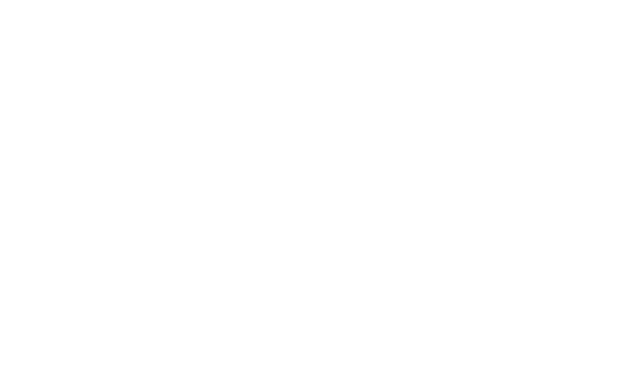
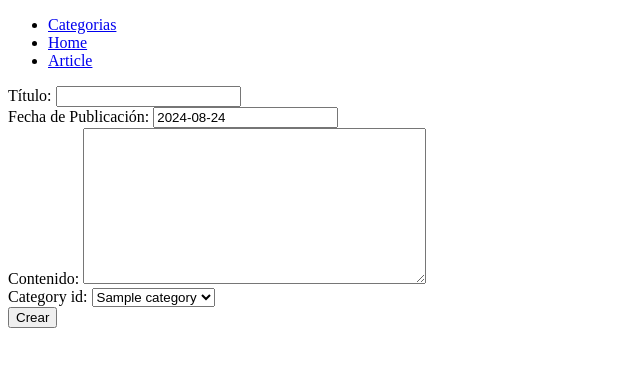
Before and after one commit to Fernanda-Marcano/personal-blog, a Django app: page /blog/article/create/ in a window 1280 px wide. Before the commit the part shown is empty. Shown: the top 367 px of the page, without its empty margins (0-640 px from the left). Run offline with Django 5.2, Linux system fonts and the light colour scheme; tables that the repository leaves empty hold one stand-in row (values such as "Sample post").

Commit message:
Agregando funcionalidad a los formularios desde el forms.py. Vista de lista artículos por categoría agregada

```diff
--- a/apps/blog/admin.py
+++ b/apps/blog/admin.py
@@ -10,7 +10,7 @@
 admin.site.register(Category, CategoryAdmin)
 
 class ArticleAdmin(admin.ModelAdmin):
-    list_display = ('title', 'pub_date')
-    fields = ['title', 'pub_date']
+    list_display = ('title', 'pub_date', 'category_id')
+    fields = ['title', 'pub_date', 'content', 'category_id']
 
 admin.site.register(Article, ArticleAdmin)
--- a/apps/blog/forms.py
+++ b/apps/blog/forms.py
@@ -1,3 +1,4 @@
+from django import forms
 from django.forms import ModelForm
 from .models import Article, Category
 
@@ -9,6 +10,18 @@
 
 
 class ArticleForm(ModelForm):
+    category_id = forms.ModelChoiceField(queryset=Category.objects.all(), empty_label=None)
     class Meta:
         model = Article
-        fields = '__all__'
+        fields = ['title', 'pub_date', 'content', 'category_id']
+        labels = {
+            'title':'Título',
+            'pub_date':'Fecha de Publicación',
+            'content':'Contenido',
+            'category_id':'Categoría'
+        }
+        error_messages = {
+            'title':{
+                'max_length':'Este campo es requerido',
+            }
+        }
--- a/apps/blog/models.py
+++ b/apps/blog/models.py
@@ -16,6 +16,8 @@
     class Meta:
         db_table = 'Category'
         ordering = ['name']
+        verbose_name = 'Category'
+        verbose_name_plural = 'Categories'
 
 
 
@@ -23,7 +25,7 @@
     title = models.CharField(verbose_name='Título', max_length=100, blank=False, null=False, unique=True)
     pub_date = models.DateField(default=date.today)
     content = models.TextField(verbose_name='Contenido', blank=False, null=False)
-    category_id = models.ForeignKey('Category', on_delete=models.RESTRICT, related_name='category')
+    category_id = models.ForeignKey('Category', on_delete=models.RESTRICT, related_name='article')
 
     def __str__(self):
         return self.title
--- a/apps/blog/urls.py
+++ b/apps/blog/urls.py
@@ -11,6 +11,7 @@
     #URLs of Articles
     path('article/create/', views.create_article, name='create-article'),
     path('article/list/', views.list_article, name='list-article'),
+    path('article/list-cat-art/<int:id>/', views.list_category_article, name='list-cat-art'),
     path('article/edit/<int:id>/', views.edit_article, name='edit-article'),
-    path('article/delete/<int:id>/', views.delete_article, name='delete-article')
+    path('article/delete/<int:id>/', views.delete_article, name='delete-article'),
 ]
--- a/apps/blog/views.py
+++ b/apps/blog/views.py
@@ -68,6 +68,16 @@
     return render(request, 'article/list.html', context)
 
 
+def list_category_article(request, id):
+    category_id = Category.objects.get(id=id)
+    articles = category_id.article.all()
+    context = {
+        'category_id':category_id,
+        'articles':articles,
+    }
+    return render(request, 'article/category_article.html', context)
+
+
 def edit_article(request, id):
     article_id = Article.objects.get(id=id)
     if request.method == 'POST':
--- a/templates/article/create.html
+++ b/templates/article/create.html
@@ -0,0 +1,13 @@
+{% extends '../layouts/base.html' %}
+
+
+{% block title %} Article Create {% endblock title %}
+
+
+{% block content %}
+    <form action="" method="post">
+        {% csrf_token %}
+            {{ form_article }}
+        <input type="submit" value="Crear">
+    </form>
+{% endblock content %}
--- a/templates/layouts/partials/navbar.html
+++ b/templates/layouts/partials/navbar.html
@@ -1,5 +1,5 @@
 <ul>
     <li><a href="{% url 'create-category' %}">Categorias</a></li>
-    <li><a href="#">Home</a></li>
+    <li><a href="{% url 'create-article' %}">Home</a></li>
     <li><a href="#">Article</a></li>
 </ul>
```
Also changed, not shown: apps/blog/migrations/0004_alter_category_options_alter_article_category_id.py (added).
